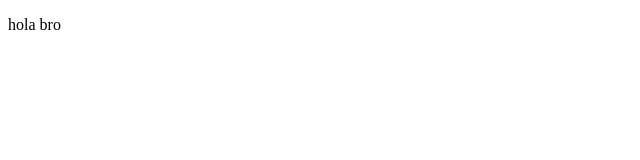
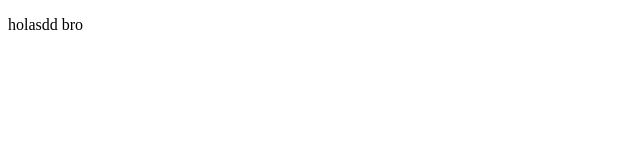
Before and after one commit to dakan2525/poyectoDemoCursoPrework, a plain HTML site: page index.html in a window 1280 px wide. Shown: the full height of the page, 0-640 px from the left. Drawn offline with Linux system fonts and the light colour scheme.

Commit message:
first commit

```diff
--- a/index.html
+++ b/index.html
@@ -7,6 +7,6 @@
     <title>Dakan2525</title>
 </head>
 <body>
-    <p>hola bro</p>
+    <p>holasdd bro</p>
 </body>
 </html>
```
